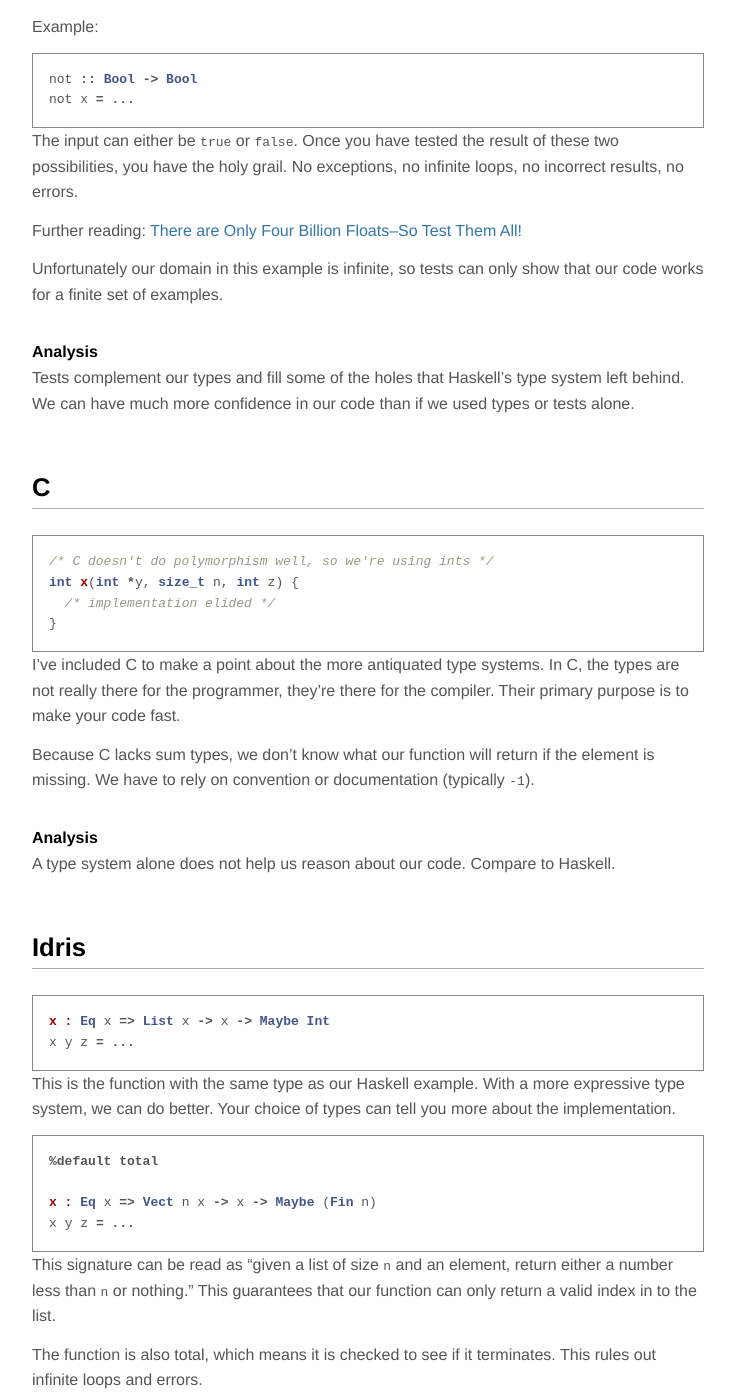
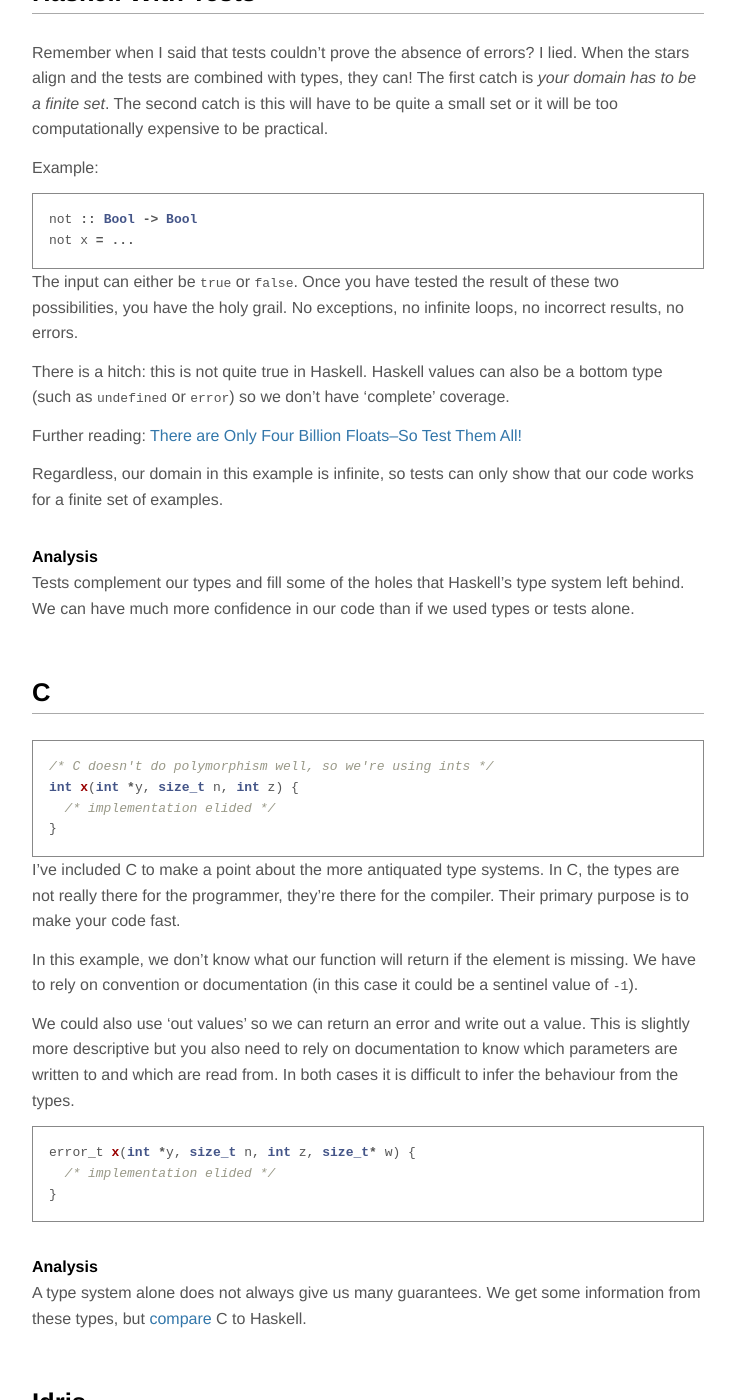
Before and after one commit to KMahoney/kmahoney.github.io, a Jekyll site: the page built from _posts/2016-01-13-tests-vs-types.markdown, in a window 1280 px wide and 1400 px high, scrolled down 6075 px. Shown: the whole window, without its empty margins (272-1007 px from the left). Built offline with Jekyll 4.4.1, drawn with Linux system fonts in a browser that asks for light colours; some of the changed text lies outside the part shown.

Commit message:
feedback for tests vs. types

```diff
--- a/_posts/2016-01-13-tests-vs-types.markdown
+++ b/_posts/2016-01-13-tests-vs-types.markdown
@@ -217,7 +217,8 @@ This is a very interesting property for another reason: because we know there ar
 effects, we can actually figure out what this function does based only on its type
 signature! Search for this signature on
 [Hoogle](https://www.haskell.org/hoogle/?hoogle=%5Ba%5D+-%3E+a+-%3E+Maybe+Int) and note
-the first result.
+the first result. This is not the *only possible* implementation, but we can have enough
+confidence for documentation purposes.
 
 ### Analysis
 
@@ -253,10 +254,15 @@ the first result.
   - <span class="yes">✓</span> Memory safe
   - <span class="yes">✓</span> Cannot be called with an unhandled type
   - <span class="yes">✓</span> **No side effects**
-  - <span class="yes">✓</span> **No exceptions**
+  - <span class="no">✗</span> **No exceptions**
 
-    Exceptions are also a side effect handled by the type system. We know our function is
-    pure and won't throw an exception.
+    For the these properties I make a distinction between exception and errors, where
+    exceptions are recoverable and errors are not (partial functions etc.).
+
+    For the most part, exceptions are described by the type system (e.g. in the IO
+    monad). We should know our function won't throw an exception from its type
+    signature. However Haskell breaks this by
+    [allowing exceptions to be thrown from pure functions](https://hackage.haskell.org/package/base-4.8.2.0/docs/Control-Exception.html#g:2).
 
   - <span class="no">✗</span> **No errors**
 
@@ -284,9 +290,12 @@ The input can either be `true` or `false`. Once you have tested the result of th
 possibilities, you have the holy grail. No exceptions, no infinite loops, no incorrect
 results, no errors.
 
+There is a hitch: this is not quite true in Haskell. Haskell values can also be a bottom
+type (such as `undefined` or `error`) so we don't have 'complete' coverage.
+
 Further reading: [There are Only Four Billion Floats–So Test Them All!](https://randomascii.wordpress.com/2014/01/27/theres-only-four-billion-floatsso-test-them-all/)
 
-Unfortunately our domain in this example is infinite, so tests can only show that our code
+Regardless, our domain in this example is infinite, so tests can only show that our code
 works for a finite set of examples.
 
 ### Analysis
@@ -307,12 +316,25 @@ I've included C to make a point about the more antiquated type systems. In C, th
 are not really there for the programmer, they're there for the compiler. Their primary
 purpose is to make your code fast.
 
-Because C lacks sum types, we don't know what our function will return if the element is
-missing. We have to rely on convention or documentation (typically `-1`).
+In this example, we don't know what our function will return if the element is missing. We
+have to rely on convention or documentation (in this case it could be a sentinel value of
+`-1`).
+
+We could also use 'out values' so we can return an error and write out a value. This is
+slightly more descriptive but you also need to rely on documentation to know which
+parameters are written to and which are read from. In both cases it is difficult to infer
+the behaviour from the types.
+
+{% highlight c %}
+error_t x(int *y, size_t n, int z, size_t* w) {
+  /* implementation elided */
+}
+{% endhighlight %}
 
 ### Analysis
 
-A type system alone does not help us reason about our code. Compare to Haskell.
+A type system alone does not always give us many guarantees. We get some information from
+these types, but [compare](#comparison) C to Haskell.
 
 ## Idris
 
@@ -421,7 +443,7 @@ where I plead for help.
 <tr><td class="prop">Memory safe</td><td class="yes">✓</td><td class="yes">✓</td><td class="no">✗</td><td class="yes">✓</td><td class="yes">✓</td><td class="yes">✓</td><td class="yes">✓</td><td class="yes">✓</td><td class="yes">✓</td></tr>
 <tr><td class="prop">Cannot be called with an unhandled type</td><td class="no">✗</td><td class="no">✗</td><td class="no">✗</td><td class="yes">✓</td><td class="yes">✓</td><td class="yes">✓</td><td class="yes">✓</td><td class="yes">✓</td><td class="yes">✓</td></tr>
 <tr><td class="prop">No side effects</td><td class="no">✗</td><td class="no">✗</td><td class="no">✗</td><td class="no">✗</td><td class="yes">✓</td><td class="yes">✓</td><td class="yes">✓</td><td class="yes">✓</td><td class="yes">✓</td></tr>
-<tr><td class="prop">No exceptions</td><td class="no">✗</td><td class="no">✗</td><td class="yes">✓</td><td class="no">✗</td><td class="yes">✓</td><td class="yes">✓</td><td class="yes">✓</td><td class="yes">✓</td><td class="yes">✓</td></tr>
+<tr><td class="prop">No exceptions</td><td class="no">✗</td><td class="no">✗</td><td class="yes">✓</td><td class="no">✗</td><td class="no">✗</td><td class="no">✗</td><td class="yes">✓</td><td class="yes">✓</td><td class="yes">✓</td></tr>
 <tr><td class="prop">No errors</td><td class="no">✗</td><td class="no">✗</td><td class="no">✗</td><td class="no">✗</td><td class="no">✗</td><td class="no">✗</td><td class="yes">✓</td><td class="yes">✓</td><td class="yes">✓</td></tr>
 <tr><td class="prop">No infinite loops</td><td class="no">✗</td><td class="no">✗</td><td class="no">✗</td><td class="no">✗</td><td class="no">✗</td><td class="no">✗</td><td class="yes">✓</td><td class="yes">✓</td><td class="yes">✓</td></tr>
 </table>
@@ -434,3 +456,18 @@ combination with types. Ideally with a QuickCheck style library.
 
 With dependent types, the line between tests and types becomes blurrier. If you're writing
 software for Boeing or for an iron lung, you may want to consider writing proofs.
+
+## Errata and Feedback
+
+[pron98](https://www.reddit.com/r/programming/comments/45obw5/tests_vs_types/czzc18s) on
+Reddit points out that dependent types are quite a new thing, and not really used in
+industry.
+
+[dllthomas](https://news.ycombinator.com/item?id=11096081) points out an inaccuracy in the
+'complete' test coverage example, and casts doubt on Haskell's ability to keep exceptions
+in the type system.
+
+A few people had some misgivings about the C example and explanation, which I have
+clarified. [angersock](https://lobste.rs/s/kj6wl9/tests_vs_types/comments/nkwlf6#c_nkwlf6)
+points out another way of writing it -- although I will point out sentinel values are not
+rare in C!
```
